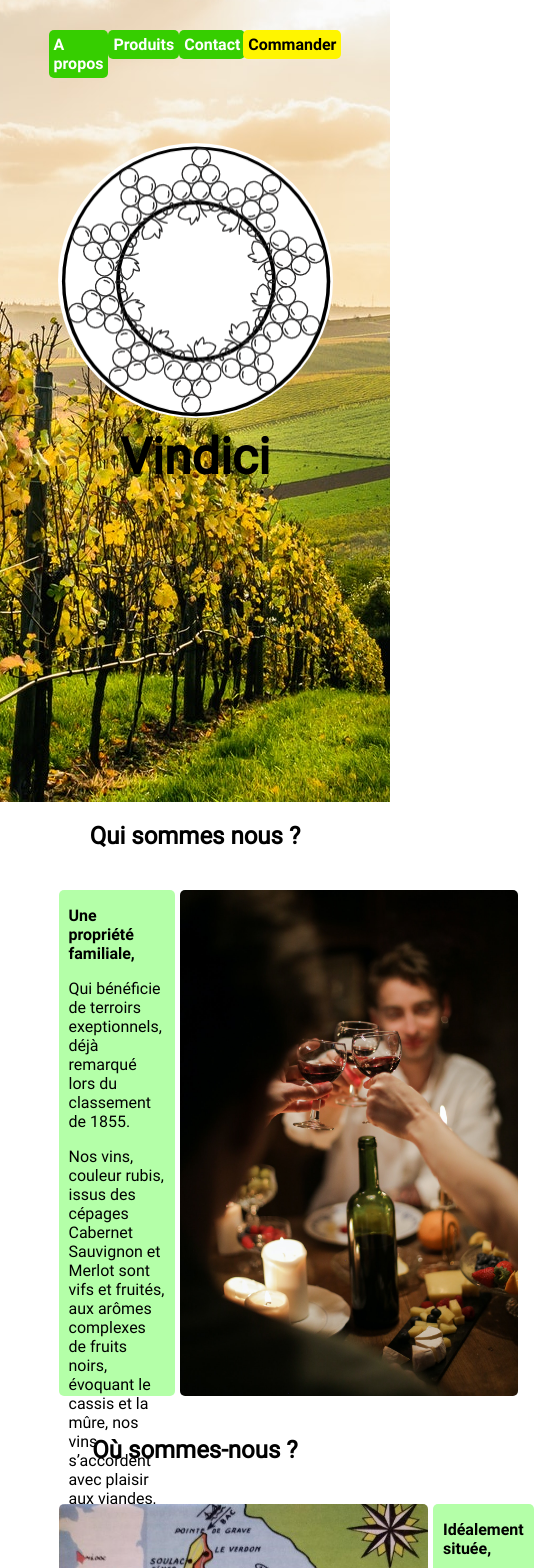
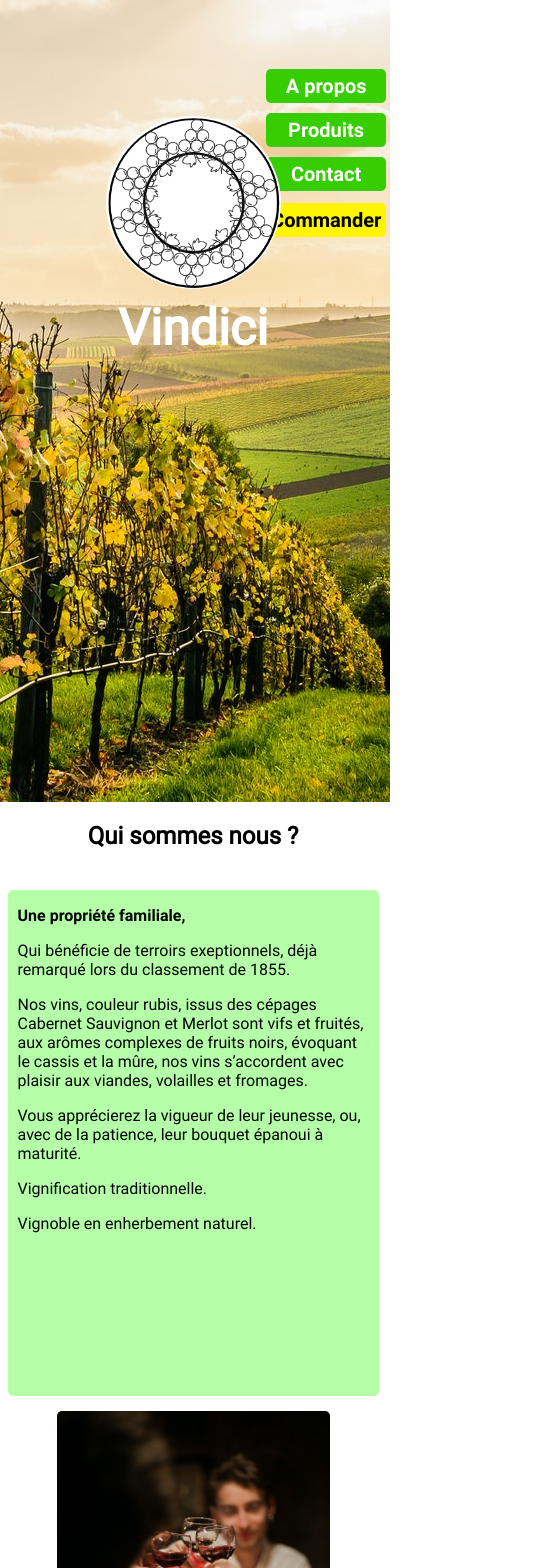
Before and after one commit to ThoLeBris/Projet_EPCF2, a React (Create React App) app in the folder client/: page / in a window 390 px wide. Shown: the top 1568 px of the page, 559 px wide, since content can reach past the window. Built offline with nearby package versions, Linux system fonts and the light colour scheme; no server answers; a web font is replaced by a local one.

Commit message:
mediaqueries OK

```diff
--- a/client/src/App.css
+++ b/client/src/App.css
@@ -28,6 +28,7 @@
     font-family: Roboto-Regular;
     width: 100vw;
 }
+
 /**      -       HEADER      -    */
 .header{
     height: 95vh;
@@ -229,6 +230,8 @@ h2 {
 .product-description{
     display: flex;
     justify-content: center;
+    padding: 0px 10px;
+    text-align: center;
 }
 .product-price{
     display: flex;
--- a/client/src/components/Apropos.jsx
+++ b/client/src/components/Apropos.jsx
@@ -6,7 +6,7 @@ const Apropos = () => {
     return (
         <div id="apropos">
             <h2 className="qui">Qui sommes nous ?</h2>
-            <div className="largeur flex-row">
+            <div className="presentation largeur flex-row">
                 <div className="intro">
                     <div>
                         <p className="premiere-ligne">Une propriété familiale,</p>
@@ -27,7 +27,7 @@ const Apropos = () => {
             </div>
 
             <h2>Où sommes-nous ?</h2>
-            <div className="largeur flex-row">
+            <div className="presentation reverse largeur flex-row">
                 <img src={map} alt="map" className="image map"/>
                 <div className="intro">
                     <div>
--- a/client/src/components/Commander/Choice.jsx
+++ b/client/src/components/Commander/Choice.jsx
@@ -4,7 +4,7 @@ const choice = () => {
 
     return (
         <div>
-            <p>Laisser vide les champs inutilisés.</p>
+            <p className="gras">Laisser vide les champs inutilisés.</p>
             <div className="form-item">
                 <div>
                     <label htmlFor="orderProduct">Produit: </label>
--- a/client/src/mediaqueries.css
+++ b/client/src/mediaqueries.css
@@ -1,4 +1,191 @@
+@media screen and (max-width: 1450px) {
+    .App{
+        width: 99vw;
+    }
+
+    .product-title{
+        left: 100px;
+    }
+}
+@media screen and (max-width: 1300px) {
+    .product-title{
+        left: 110px;
+    }
+}
 @media screen and (max-width: 1201px), (max-height: 701px){
 
+    .title-bloc{
+        width: 99vw;
+    }
+    h1{
+        color: white;
+    }
+    .product-title{
+        top: 0px;
+        left: 0px;
+    }
+    .product-title h4,div{
+        margin-bottom: 10px;
+    }
+    .full-product-title{
+        top: 0px;
+    }
+}
+
+@media screen and (max-width: 769px) {
+
+    .header{
+        position: relative;
+    }
+    #nav{
+        width: 99vw;
+    }
+    .nav{
+        position: absolute;
+
+        flex-direction: column;
+        align-items: flex-end;
+        width: 99vw;
+        height: 200px;
+        padding-top: 60px;
+        font-size: 20px;
+    }
+    .nav-left{
+        flex-direction: column;
+        width: 120px;
+        text-align: center;
+    }
+    .nav-item{
+        margin: 5px 0px;
+    }
+    .commander{
+        width: 110px;
+    }
+    .presentation{
+        flex-direction: column;
+        align-items: center;
+    }
+    .intro{
+        width: 100%;
+    }
+    .image{
+        height: auto;
+        width: 50vw;
+        margin: 5px 0px;
+    }
+    .reverse{
+        flex-direction: column-reverse;
+    }
+    .top-line{
+        flex-direction: column;
+        align-items: center;
+        margin: 0px;
+    }
+    .demi-produit{
+        width: 100%;
+        margin-bottom: 20px;
+    }
+    .photo-produit{
+        height: 40vh;
+    }
+    .form-item{
+        flex-direction: column;
+        align-items: center;
+    }
+    .form-item label,input{
+        width: 200px;
+    }
+    .link-admin{
+        display: none;
+    }
+    .product-price-content{
+        margin: 5px;
+    }
 
 }
+
+@media screen and (max-width: 426px) {
+
+    .largeur{
+        width: 90vw;
+    }
+    .logo{
+        height: auto;
+        width: 175px;
+    }
+    .image{
+        height: auto;
+        width: 70vw;
+    }
+    .photo-produit{
+        height: 30vh;
+    }
+    .photo-full-produit{
+        height: 30vh;
+        margin: 10px;
+    }
+    .triangle{
+        height: 100px;
+    }
+    .stock{
+        top: -10px;
+        right: 5px;
+        font-size: 1em;
+    }
+    .full-product-title{
+        text-align: center;
+    }
+    .fond-rouge{
+        padding: 5px;
+    }
+    .fond-rouge p{
+        margin-top: 0px;
+    }
+    .contact{
+        width: 80%;
+    }
+    .contact p{
+        text-align: center;
+    }
+}
+
+@media screen and (max-width: 376px) {
+
+    .nav{
+        height: 200px;
+        padding-top: 60px;
+        font-size: 15px;
+    }
+    .nav-left{
+        width: 90px;
+    }
+    .nav-item{
+        margin: 5px 0px;
+    }
+    .commander{
+        width: 80px;
+    }
+    .triangle{
+        height: 75px;
+    }
+    .stock{
+        top: -15px;
+        right: -8px;
+    }
+}
+@media screen and (max-width: 321px) {
+    .header{
+        height: 90vh;
+    }
+    .nav{
+        padding-top: 40px;
+        height: 180px;
+    }
+    .title-bloc{
+        height: 50vh;
+    }
+    .logo{
+        height: auto;
+        width: 125px;
+    }
+}
--- a/client/src/pages/Home.jsx
+++ b/client/src/pages/Home.jsx
@@ -8,7 +8,7 @@ import Footer from '../components/Footer';
 
 const Home = () => {
     return (
-        <div>
+        <div id="home">
             <Header/>
             <Apropos/>
             <Produits/>
```
